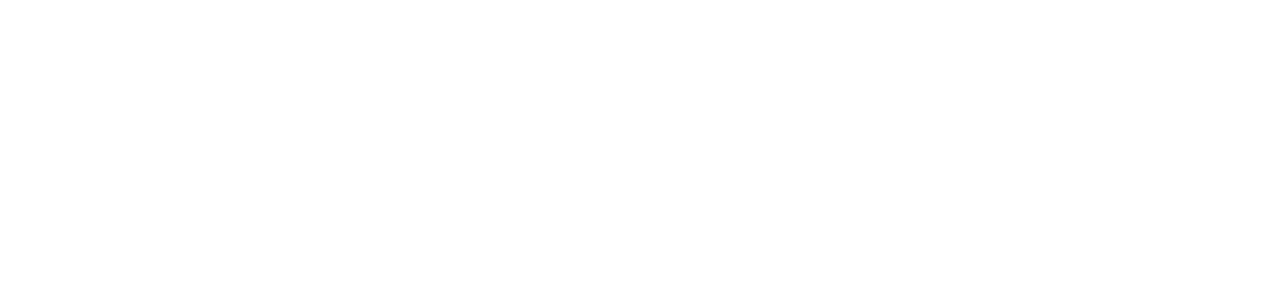
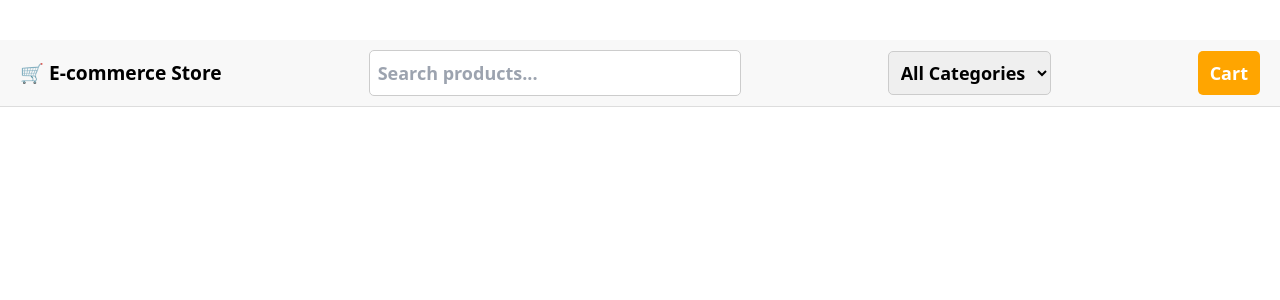
Before and after one commit to TshireletsoMogwere/tma-ecommerce-store, a React (Vite) app in the folder frontend/: page /product/1 in a window 1280 px wide. Before the commit this address had no page. Shown: the top 300 px of the page. Built offline with nearby package versions, Linux system fonts and the light colour scheme.

Commit message:
This commit add the search and filtering section

```diff
--- a/frontend/src/App.jsx
+++ b/frontend/src/App.jsx
@@ -2,13 +2,14 @@
 import ProductPage from './page/ProductDetails';
 import { useState } from 'react'
 import Card from './products.jsx';
+import Search from './Search.jsx';
 
 function App() {
   return (
     <>
     <div className='text-center font-bold text-lg mt-10'>
       <div className="App">
-
+     <Search/>
       </div>
     </div>
       <Router>
--- /dev/null
+++ b/frontend/src/Search.jsx
@@ -0,0 +1,73 @@
+import React from "react";
+
+function Search() {
+  return (
+    <header style={styles.header}>
+      {/* Logo */}
+      <div style={styles.logo}>
+        🛒 <strong>E-commerce Store</strong>
+      </div>
+
+      {/* Search Bar */}
+      <input
+        type="text"
+        placeholder="Search products..."
+        style={styles.searchBar}
+      />
+
+      {/* Filter Dropdown */}
+      <select style={styles.filter}>
+        <option value="">All Categories</option>
+        <option value="electronics">Beauty</option>
+        <option value="fashion">Fragrance</option>
+        <option value="home">Funiture</option>
+        <option value="books">Groceries</option>
+      </select>
+
+      {/* Navigation Buttons */}
+      <div style={styles.nav}>
+        <button style={styles.navButton}>Cart</button>
+      </div>
+    </header>
+  );
+}
+
+const styles = {
+  header: {
+    margin:"0px",
+    display: "flex",
+    alignItems: "center",
+    justifyContent: "space-between",
+    padding: "10px 20px",
+    backgroundColor: "#f8f8f8",
+    borderBottom: "1px solid #ddd",
+  },
+  logo: {
+    fontSize: "1.2rem",
+  },
+  searchBar: {
+    padding: "8px",
+    width: "30%",
+    borderRadius: "5px",
+    border: "1px solid #ccc",
+  },
+  filter: {
+    padding: "8px",
+    borderRadius: "5px",
+    border: "1px solid #ccc",
+  },
+  nav: {
+    display: "flex",
+    gap: "10px",
+  },
+  navButton: {
+    padding: "8px 12px",
+    borderRadius: "5px",
+    border: "none",
+    backgroundColor: "orange",
+    color: "#fff",
+    cursor: "pointer",
+  },
+};
+
+export default Search;
```
